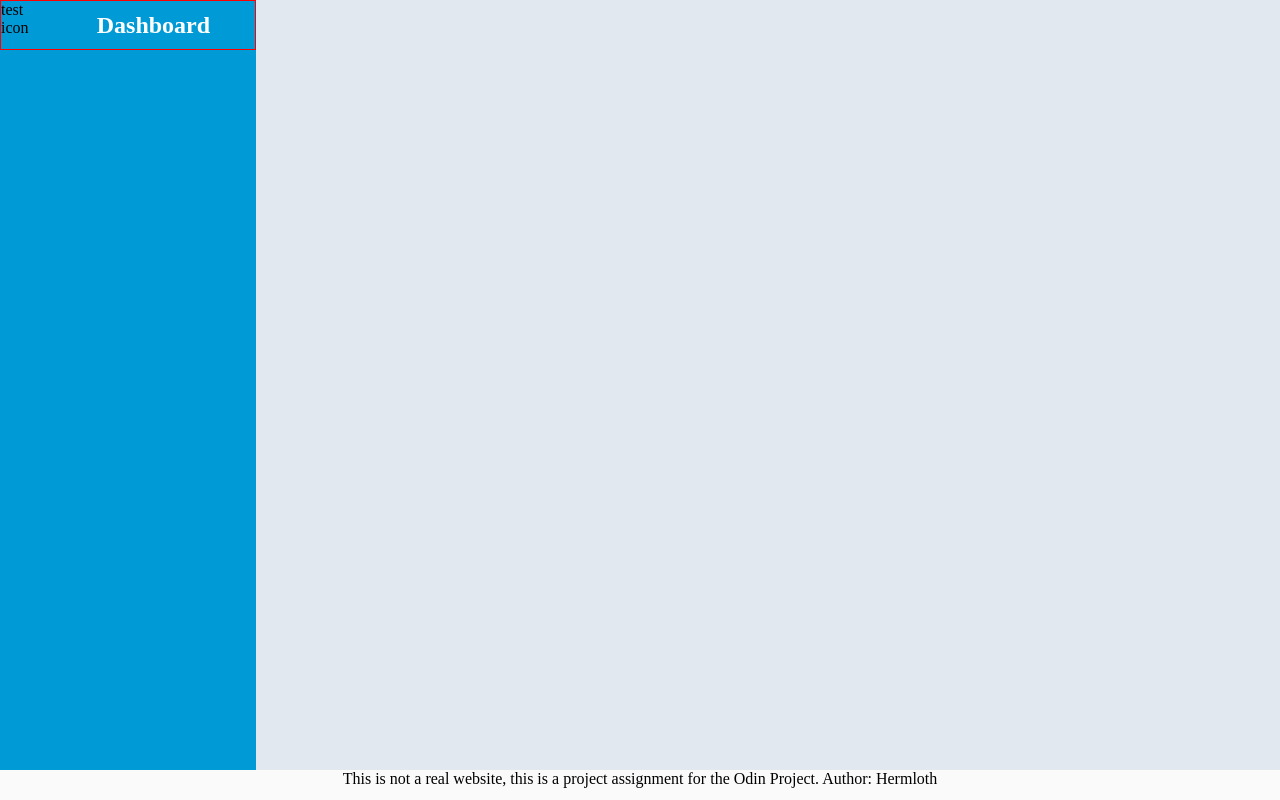
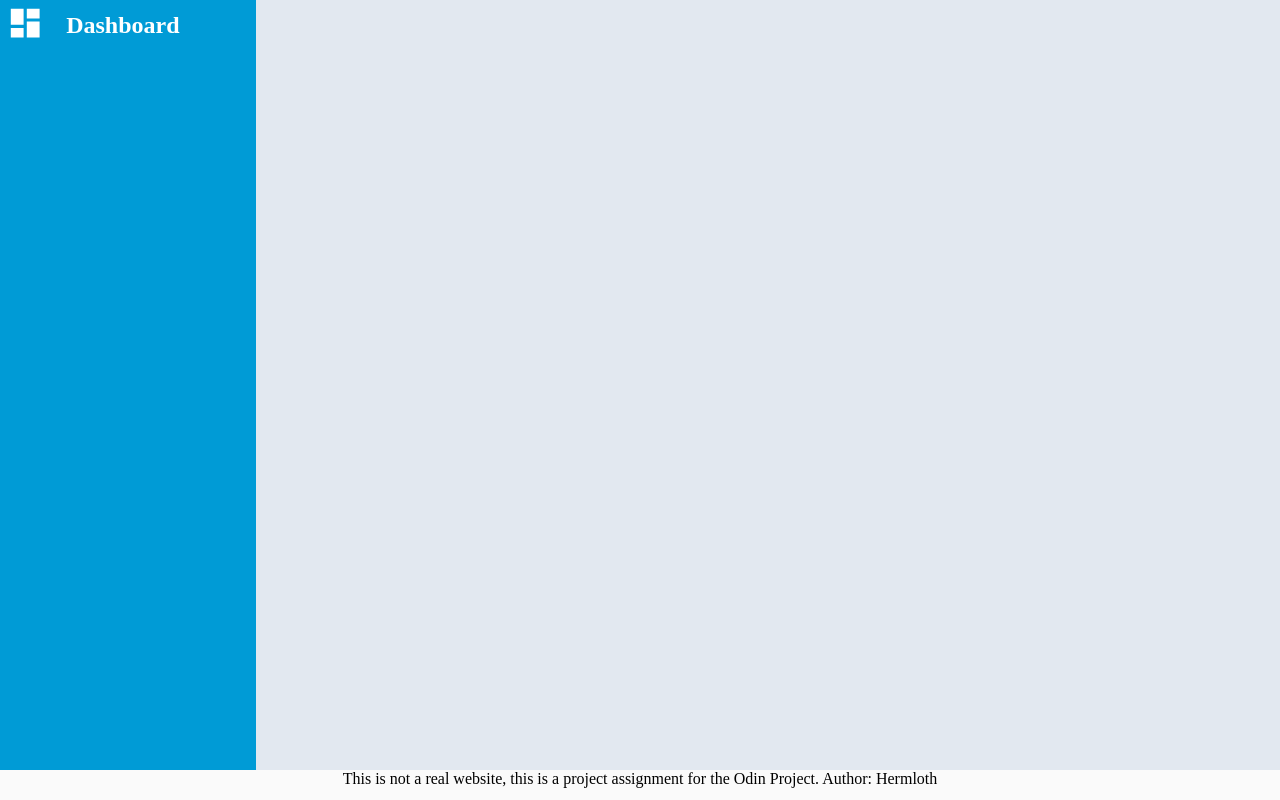
Before and after one commit to Hermloth/Admin_Dashboard, a website built with webpack: page src/template.html in a window 1280 px wide. Built offline with nearby package versions, Linux system fonts and the light colour scheme.

Commit message:
finish dashboard title and icon

```diff
--- a/src/LayoutBuilder.js
+++ b/src/LayoutBuilder.js
@@ -1,5 +1,6 @@
 function BuildLayout () {
-console.log("Build Layout Loaded")
+console.log("Build Layout Loaded");
+
 
 const body = document.body;
 
@@ -20,8 +21,8 @@ sideBarContainer.appendChild(sideBarTitleContainer);
 
 const sideBarIconContainer = document.createElement("div");
 sideBarIconContainer.classList.add("DashboardIcon");
-sideBarIconContainer.textContent = "test icon"
 sideBarTitleContainer.appendChild(sideBarIconContainer);
+
 
 const sideBarHeadingContainer = document.createElement("div");
 sideBarHeadingContainer.classList.add("DashboardTitle");
--- a/src/javascript.js
+++ b/src/javascript.js
@@ -1,4 +1,11 @@
 import './style.css';
 const BuildLayout = require('./LayoutBuilder');
+import Icon from './view-dashboard.svg';
 
 BuildLayout();
+
+const sideBarIconContainer = document.querySelector(".DashboardIcon")
+const sidebarIcon = document.createElement("IMG");
+sidebarIcon.classList.add("Icon");
+sidebarIcon.src = Icon;
+sideBarIconContainer.appendChild(sidebarIcon);
--- a/src/style.css
+++ b/src/style.css
@@ -33,20 +33,22 @@ body{
 .TitleContainer{
     display: grid;
     grid-template-columns: 1fr 4fr;
-    border: 1px solid red;
+
 }
 
 .DashboardTitle{
     display: flex;
-    align-content: center;
-    justify-content: center;
+    justify-content: start;
+    align-items: center;
+
 }
 
 .Title{
-    padding: 0px;
+    display: flex;
+    padding-left: 15px;
     margin: 0px;
     font-size: 1.5em;
-    align-self: center;
+    text-align: center;
     color: white;
 }
 
@@ -55,6 +57,11 @@ body{
     align-content: center;
     justify-content: center;
 }
+
+.Icon{
+    height: 48px;
+}
+
 
 /* Header Styles */
 
--- a/webpack.config.js
+++ b/webpack.config.js
@@ -28,6 +28,10 @@ module.exports = {
         test: /\.css$/i,
         use: ['style-loader', 'css-loader'],
       },
+      {
+        test: /\.(png|svg|jpg|jpeg|gif)$/i,
+        type: 'asset/resource',
+      },
     ],
   },
 };
```
Also changed, not shown: assets/view-dashboard.svg (added), src/view-dashboard.svg (added).
